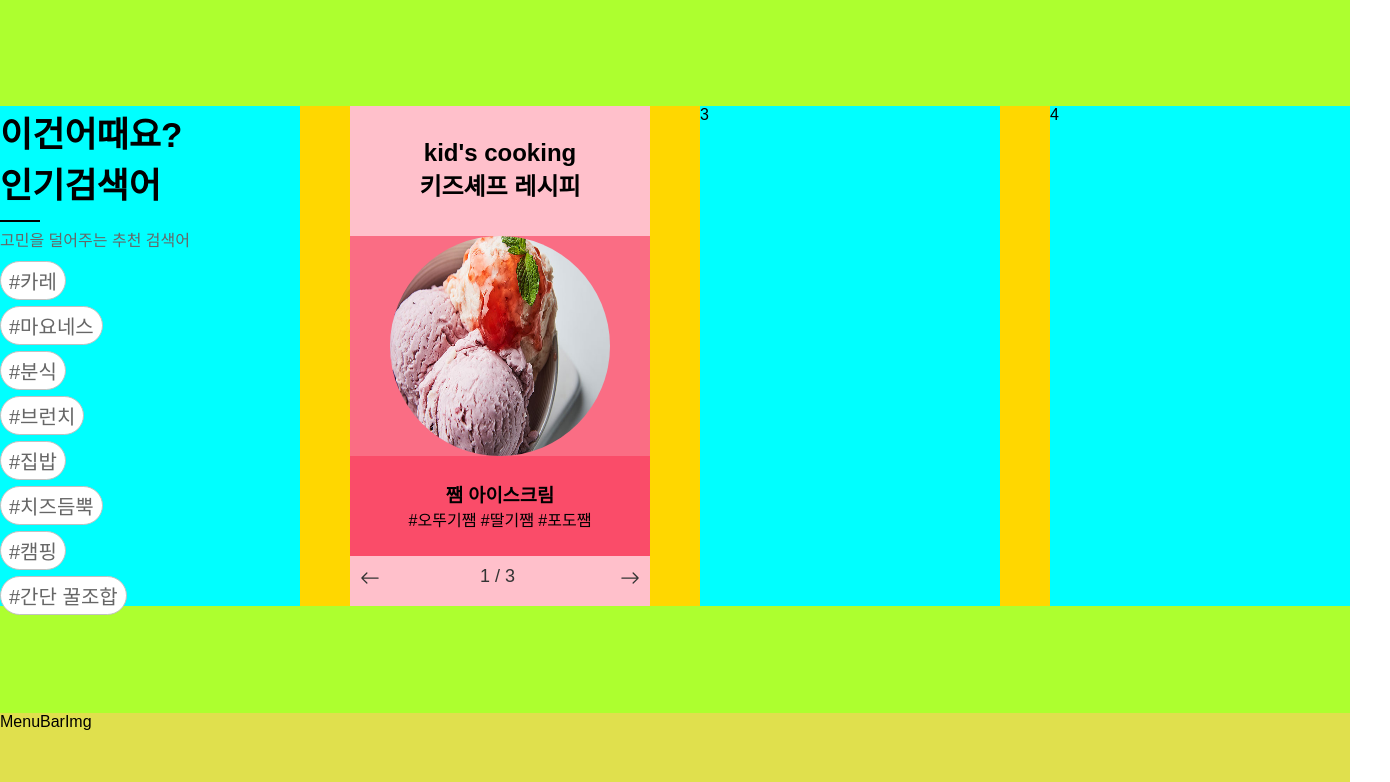
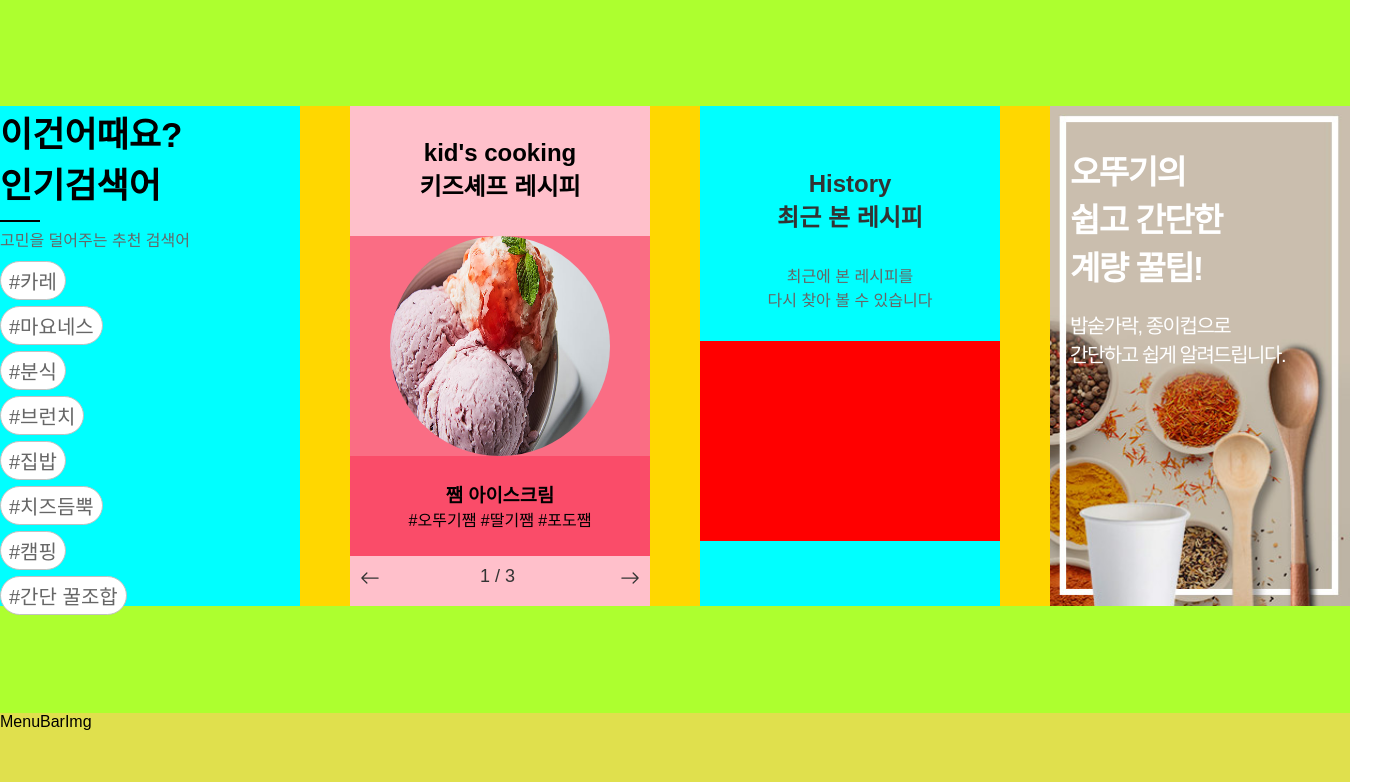
Before and after one commit to JYG00/React-WebProject-OkitchenClone, a React (Create React App) app: page / in a window 1280 px wide. Shown: the part 898-1680 px from the top of the page, 1390 px wide, since content can reach past the window. Built offline with nearby package versions, Linux system fonts and the light colour scheme; a web font is replaced by a local one.

Commit message:
20220630 1800

```diff
--- a/src/App.js
+++ b/src/App.js
@@ -16,6 +16,7 @@ import logo from './img/logo.png';
 import top_sch from './img/top_sch.png';
 import { HiPlusCircle } from 'react-icons/hi';
 import { GiHamburgerMenu } from 'react-icons/gi';
+import { setRcp } from './recentRecipe/recentRcp';
 
 function App() {
   // input 객체 (검색창)
@@ -33,6 +34,7 @@ function App() {
     headerRef.current.scrollIntoView();
     if (location.pathname === '/detail') {
       // path가 /detail 이면 '최근 본 레시피'에 저장
+      setRcp(location.state.name);
       setRecentlyRecipe(location.state.name);
     }
   }, [location]);
--- a/src/main.jsx
+++ b/src/main.jsx
@@ -21,6 +21,9 @@ import mini03 from './img/피자 토스트.jpg';
 // 미니 슬라이드 컨트롤러 아이콘
 import { BsArrowLeft } from 'react-icons/bs';
 import { BsArrowRight } from 'react-icons/bs';
+// 배너 '계량 팁' 사진
+import tip_bg from './img/tip_bg.jpg';
+import { getRcp } from './recentRecipe/recentRcp';
 
 function Main() {
   // 메인 슬라이드 객체
@@ -32,7 +35,6 @@ function Main() {
   const miniSlideRef = useRef();
   // 서브 슬라이드 페이지 객체
   const pageRef_sub = useRef();
-  const [recentlyArray, setRecentlyArray] = useState([]);
 
   const history = useHistory();
   const location = useLocation();
@@ -195,7 +197,7 @@ function Main() {
     }
   };
 
-  // 해쉬버튼 클릭시
+  // 해쉬버튼 클릭시 (첫번째 배너)
   const onClick = (e) => {
     const btn_value = e.target.value;
 
@@ -205,6 +207,15 @@ function Main() {
       pathname: '/search',
       state: { props: value },
     });
+  };
+
+  // 나머지 배너 클릭시
+  const onClickBanner = () => {
+    history.push({ pathname: '/recentRecipe' });
+  };
+
+  const onClickBanner_tip = () => {
+    history.push({ pathname: '/tip' });
   };
 
   // setState를 동기적 코드로 처리하기 위함
@@ -220,6 +231,10 @@ function Main() {
   const setPageNum_sub = (param) => {
     setPage_sub(param);
   };
+
+  // 가장 최근 본 레시피
+  let arr = getRcp();
+  const mostRecent_rcp = arr[arr.length - 1];
 
   return (
     <div className={style.main}>
@@ -373,9 +388,41 @@ function Main() {
             </div>
           </ul>
           {/* 최근 본 레시피 */}
-          <ul>3</ul>
+          <ul className={style.recentRcp}>
+            <div value="recentRecipe" onClick={onClickBanner}>
+              <h2>History</h2>
+              <h2>최근 본 레시피</h2>
+              <p>
+                최근에 본 레시피를
+                <br />
+                다시 찾아 볼 수 있습니다
+              </p>
+              {mostRecent_rcp ? (
+                <div className={style.rcp_img}>
+                  <img src={require(`./img/${mostRecent_rcp}.jpg`)} alt="최근 본 레시피 사진" style={{ width: '100%', height: '100%' }} />
+                </div>
+              ) : (
+                <div className={style.rcp_img}></div>
+              )}
+            </div>
+          </ul>
           {/* 오뚜기의 쉽고 간단한 계량 꿀팁 */}
-          <ul>4</ul>
+          <ul className={style.tip}>
+            <div style={{ background: `url(${tip_bg}) no-repeat`, backgroundSize: '300px 500px' }} value="tip" onClick={onClickBanner_tip}>
+              <h2>
+                오뚜기의
+                <br />
+                쉽고 간단한
+                <br />
+                계량 꿀팁!
+              </h2>
+              <p>
+                밥숟가락, 종이컵으로
+                <br />
+                간단하고 쉽게 알려드립니다.
+              </p>
+            </div>
+          </ul>
         </div>
       </div>
       {/* 메뉴바 */}
--- a/src/main.module.css
+++ b/src/main.module.css
@@ -373,6 +373,62 @@
   margin: 0 10px;
 }
 
+/* 최근 본 레시피 */
+.recentRcp {
+  cursor: pointer;
+  display: flex;
+  justify-content: center;
+  align-items: center;
+  text-align: center;
+}
+.recentRcp h2 {
+  color: #333;
+}
+.recentRcp p {
+  color: #666;
+  padding: 30px 0;
+}
+.recentRcp > div {
+  /* padding: 150px 40px;
+  border: 5px solid rgb(160, 147, 147); */
+}
+.recentRcp:hover > div {
+  /* transition: all 0.3s ease-in-out;
+  border: 5px solid rgb(112, 24, 24); */
+}
+.recentRcp:not(:hover) > div {
+  transition: all 0.3s ease-in-out;
+}
+.rcp_img {
+  width: 300px;
+  height: 200px;
+  background-color: red;
+}
+/* 계량 팁 */
+.tip {
+}
+.tip > div {
+  width: 100%;
+  height: 100%;
+  display: flex;
+  align-items: flex-start;
+  flex-direction: column;
+  padding: 40px 20px;
+  cursor: pointer;
+}
+.tip h2 {
+  letter-spacing: -1.5px;
+  font-size: 33px;
+  color: #fff;
+}
+.tip p {
+  font-size: 20px;
+  font-weight: 500;
+  color: #fff;
+  letter-spacing: -1.5px;
+  padding: 20px 0;
+}
+
 /* 메뉴바 */
 .menubar {
   width: 100%;
--- /dev/null
+++ b/src/recentRecipe/recentRcp.jsx
@@ -0,0 +1,13 @@
+let nameArr = [];
+
+// 최근 본 레시피 데이터 설정
+export const setRcp = (param) => {
+  nameArr.push(param);
+  console.log('받은 데이터');
+  console.log(nameArr);
+};
+
+// 데이터 리턴
+export const getRcp = (param) => {
+  return nameArr;
+};
--- a/src/recentRecipe/recentRecipe.jsx
+++ b/src/recentRecipe/recentRecipe.jsx
@@ -5,6 +5,9 @@ import Food from '../component/food/food';
 import Footer from '../footer';
 import item_no from '../img/item_no.gif';
 import { Link, useHistory } from 'react-router-dom/cjs/react-router-dom.min';
+import { useState } from 'react';
+import { useEffect } from 'react';
+import { getRcp } from './recentRcp';
 
 export default function RecentRecipe() {
   const location = useLocation();
@@ -17,9 +20,12 @@ export default function RecentRecipe() {
   // 넘겨받은 데이터가 담길 배열
   let data = [];
 
+  const set = new Set(getRcp());
+  data = [...set];
+
   // 데이터가 겹치지 않기 위해 Set 사용
-  const set = new Set(location.state.array);
-  data = [...set];
+  // const set = new Set(location.state.array);
+  // data = [...set];
 
   // 넘겨받은 단어로 데이터를 찾고 recentRecipe 배열에 담습니다
   data.map((name) => foodArray.filter((food) => food.name.includes(name)).map((food) => recentRecipe.push(food)));
```
Also changed, not shown: src/img/tip_bg.jpg (added), 1 other file (tests, documents, lock files or other folders).
